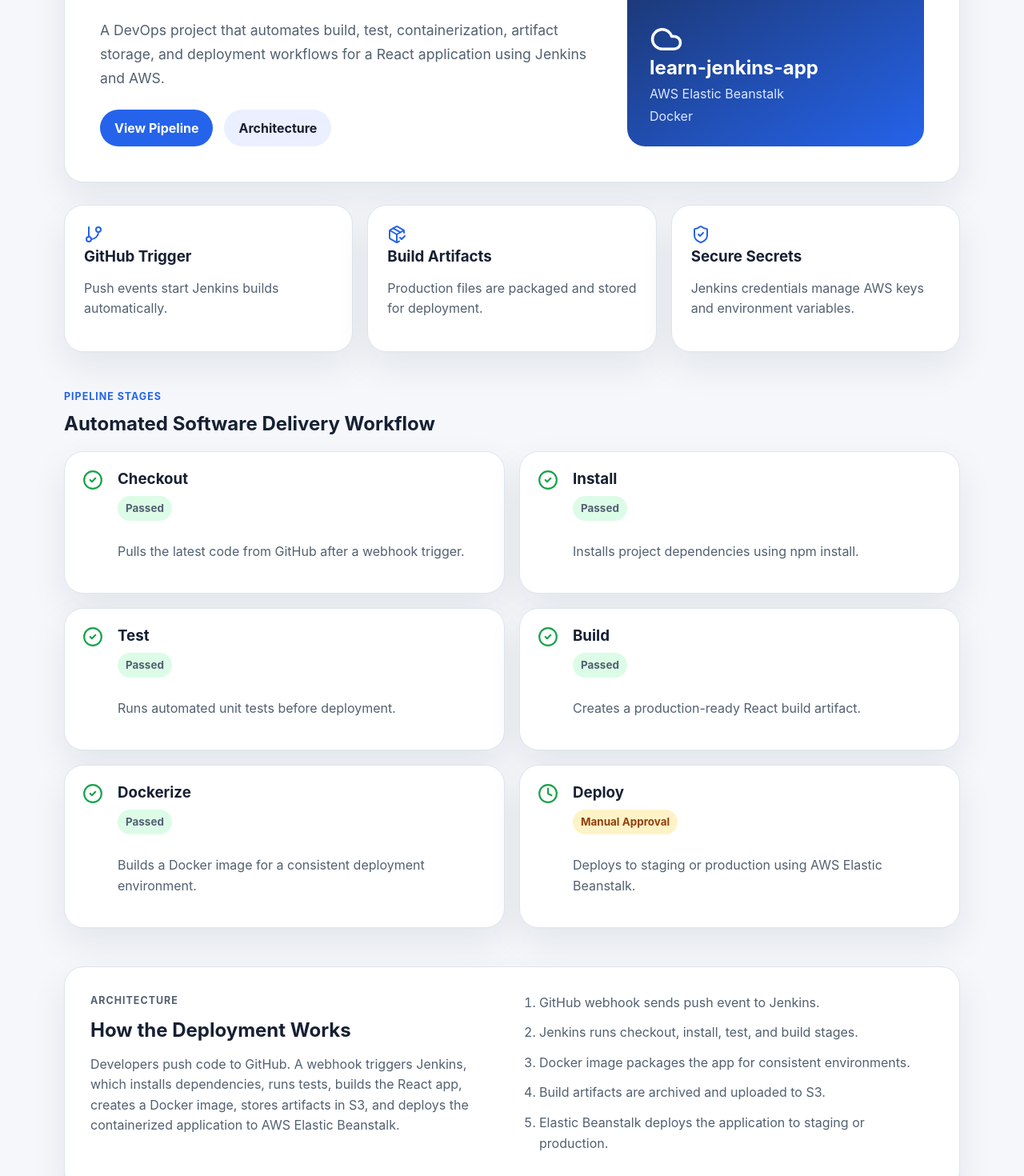
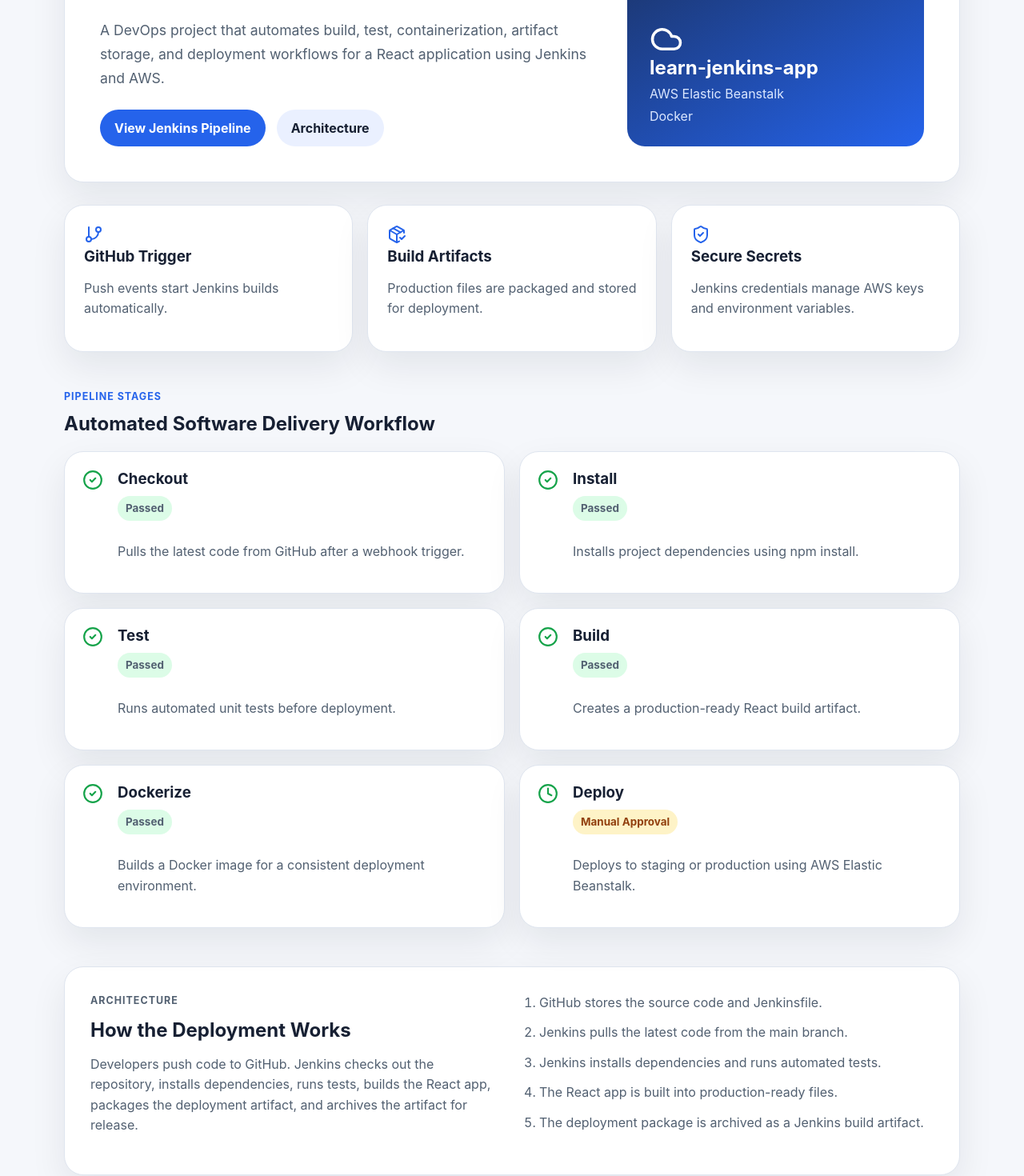
Before and after one commit to ransari21/learn-jenkins-app, a React (Vite) app: page / in a window 1280 px wide. Shown: the part 340-1810 px from the top of the page at 80% size. Built offline with nearby package versions, Linux system fonts and the light colour scheme.

Commit message:
Connect dashboard button to Jenkins

```diff
--- a/src/App.jsx
+++ b/src/App.jsx
@@ -13,9 +13,19 @@
             A DevOps project that automates build, test, containerization, artifact storage,
             and deployment workflows for a React application using Jenkins and AWS.
           </p>
+
           <div className="hero-actions">
-            <a href="#pipeline">View Pipeline</a>
-            <a href="#architecture" className="secondary">Architecture</a>
+            <a
+              href="http://localhost:8081/job/learn-jenkins-app/"
+              target="_blank"
+              rel="noreferrer"
+            >
+              View Jenkins Pipeline
+            </a>
+
+            <a href="#architecture" className="secondary">
+              Architecture
+            </a>
           </div>
         </div>
 
@@ -63,18 +73,18 @@
           <p className="eyebrow">Architecture</p>
           <h2>How the Deployment Works</h2>
           <p>
-            Developers push code to GitHub. A webhook triggers Jenkins, which installs
-            dependencies, runs tests, builds the React app, creates a Docker image, stores
-            artifacts in S3, and deploys the containerized application to AWS Elastic Beanstalk.
+            Developers push code to GitHub. Jenkins checks out the repository,
+            installs dependencies, runs tests, builds the React app, packages the
+            deployment artifact, and archives the artifact for release.
           </p>
         </div>
 
         <ol className="architecture-list">
-          <li>GitHub webhook sends push event to Jenkins.</li>
-          <li>Jenkins runs checkout, install, test, and build stages.</li>
-          <li>Docker image packages the app for consistent environments.</li>
-          <li>Build artifacts are archived and uploaded to S3.</li>
-          <li>Elastic Beanstalk deploys the application to staging or production.</li>
+          <li>GitHub stores the source code and Jenkinsfile.</li>
+          <li>Jenkins pulls the latest code from the main branch.</li>
+          <li>Jenkins installs dependencies and runs automated tests.</li>
+          <li>The React app is built into production-ready files.</li>
+          <li>The deployment package is archived as a Jenkins build artifact.</li>
         </ol>
       </section>
     </main>
```
